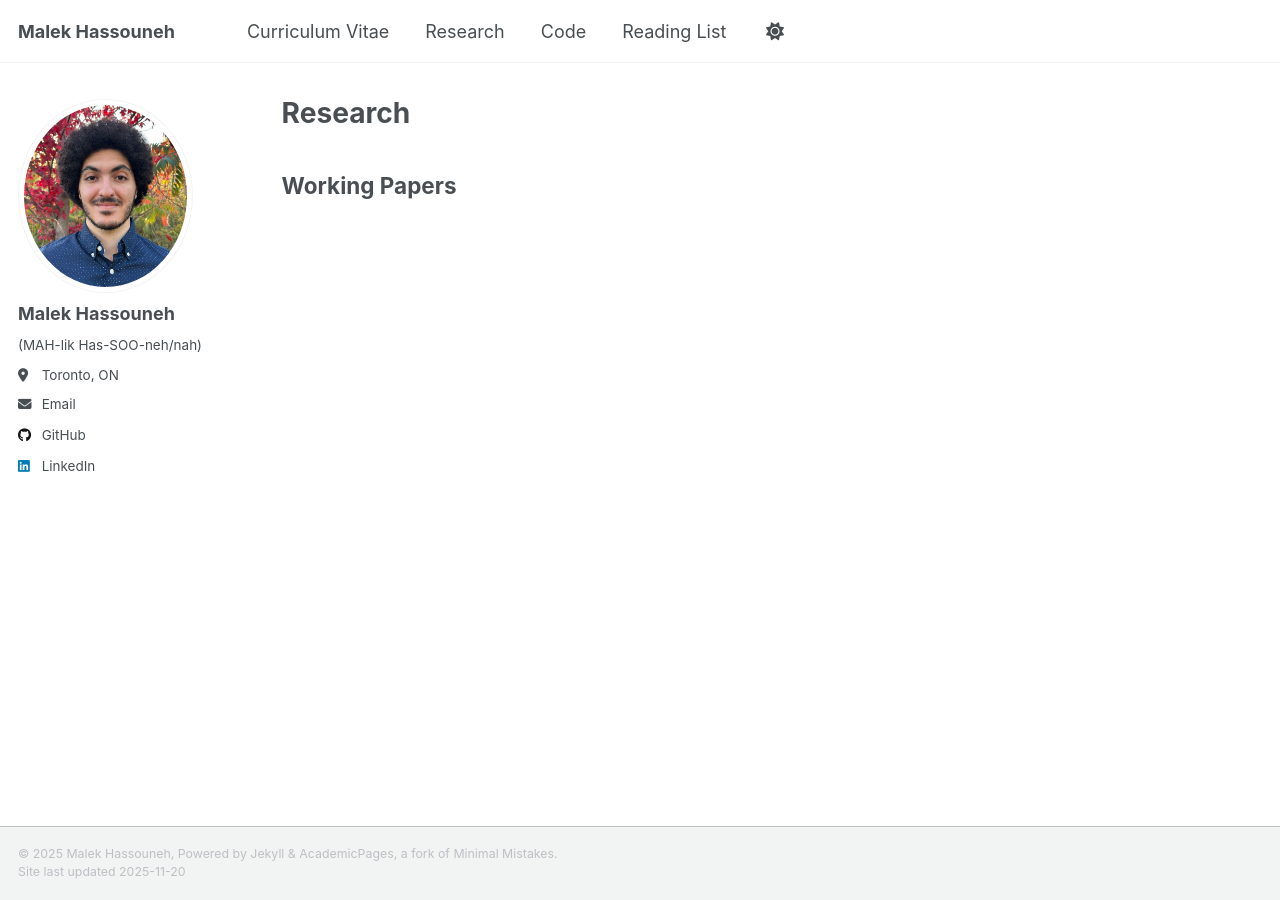
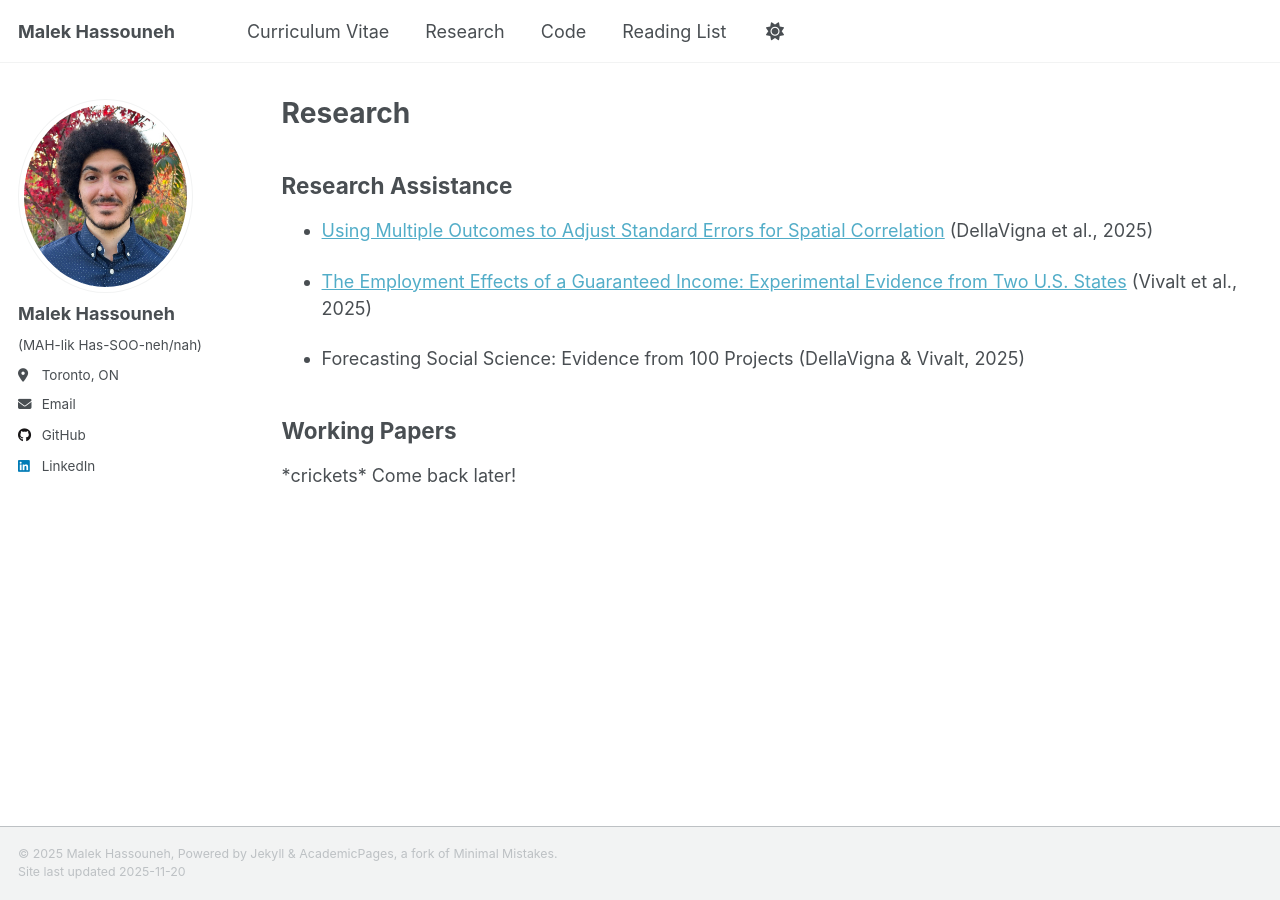
Before and after one commit to malekhassouneh/malekhassouneh.github.io, a Jekyll site: the page built from _pages/research.md, in a window 1280 px wide. Built offline with Jekyll 4.4.1, drawn with Linux system fonts in a browser that asks for light colours; a script that is not in the unit is left out.

Commit message:
Update Research page

```diff
--- a/_pages/research.md
+++ b/_pages/research.md
@@ -8,5 +8,17 @@ author_profile: true
 <!-- Published
 ------ -->
 
+Research Assistance
+------
+
+- <span style = "color: black">[Using Multiple Outcomes to Adjust Standard Errors for Spatial Correlation](https://www.nber.org/papers/w33716)</span>  (DellaVigna et al., 2025)
+
+- <span style = "color: black">[The Employment Effects of a Guaranteed Income: Experimental Evidence from Two U.S. States](https://www.nber.org/papers/w32719)</span>  (Vivalt et al., 2025)
+
+- Forecasting Social Science: Evidence from 100 Projects (DellaVigna & Vivalt, 2025)
+
+<!-- - <span style = "color: black">[Forecasting Social Science: Evidence from 100 Projects](https://socialscienceprediction.org/)</span>  (DellaVigna & Vivalt, 2025) -->
+
 Working Papers
 ------
+\*crickets\* Come back later!
```
